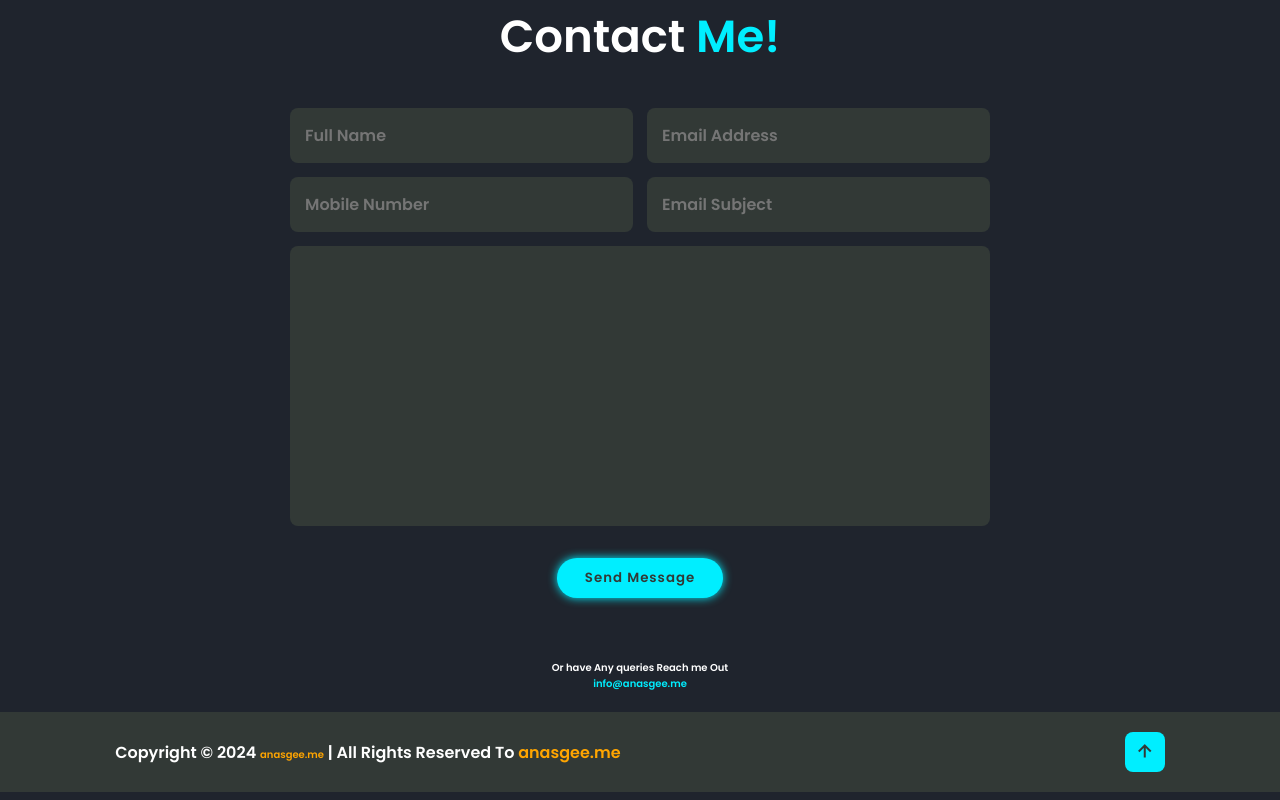
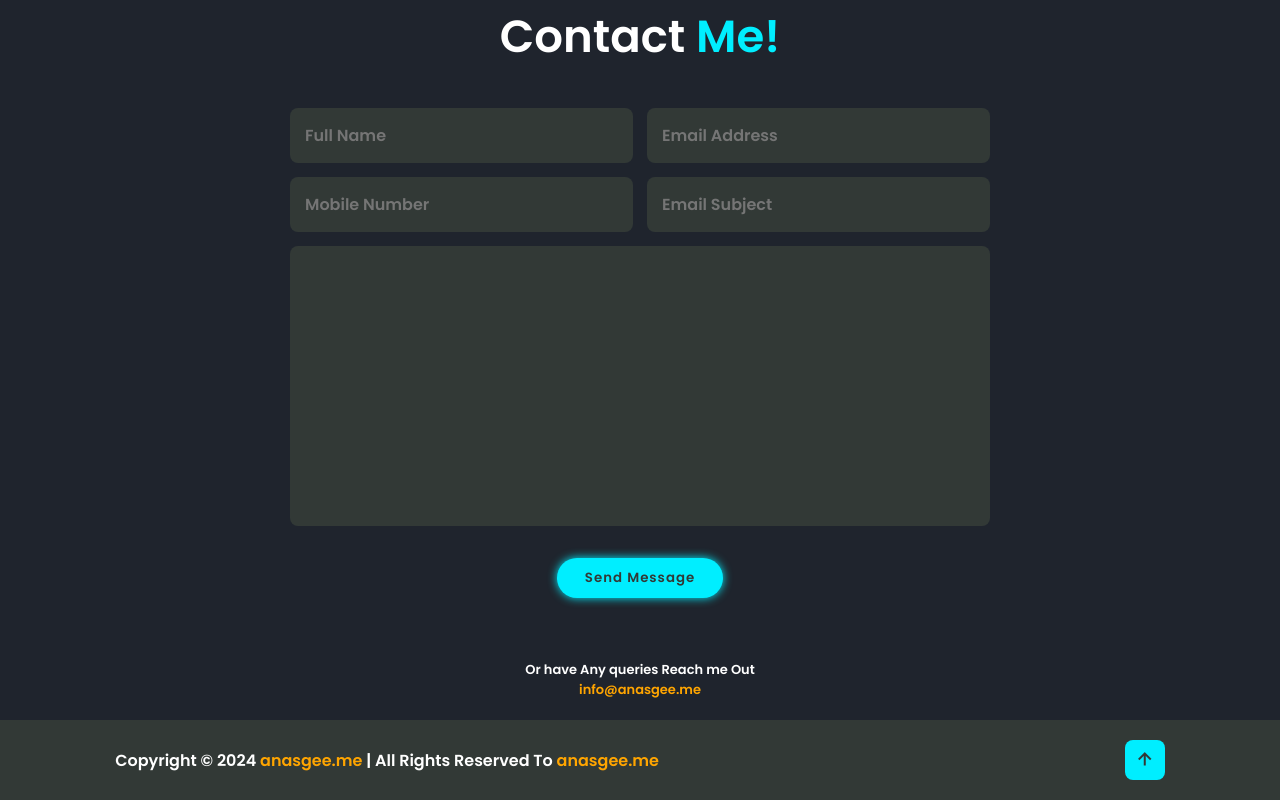
Before and after one commit to Anasraza2/portfolio3, a plain HTML site: page index.html in a window 1280 px wide. Shown: the part 3485-4285 px from the top of the page. Drawn offline with nearby package versions, Linux system fonts and the light colour scheme.

Commit message:
Update index.html

```diff
--- a/index.html
+++ b/index.html
@@ -213,8 +213,8 @@
 
       <br/>
       <br/>
-      <p style="text-align:center;font-size:10px" >Or have Any queries Reach me Out</p>
-      <p style="color:orange;font-weight:bold; text-align:center"> <span>info@anasgee.me</span> </p>
+      <p style="text-align:center;font-size:13px" >Or have Any queries Reach me Out</p>
+      <p style="text-align:center;"> <span style="color:orange;font-weight:bold; font-size:13px" >info@anasgee.me</span> </p>
 
     </section>
 
@@ -223,7 +223,7 @@
     <footer class="footer">
       <div class="footer-text">
         <p>
-          Copyright &copy; 2024 <span style="color:orange;font-weight:bold;font-size:10px">anasgee.me</span> | All Rights Reserved To <span style="color:orange;font-weight:bold">anasgee.me</span>
+          Copyright &copy; 2024 <span style="color:orange;font-weight:bold">anasgee.me</span> | All Rights Reserved To <span style="color:orange;font-weight:bold">anasgee.me</span>
         </p>
       </div>
       <div class="footer-iconTop">
```
